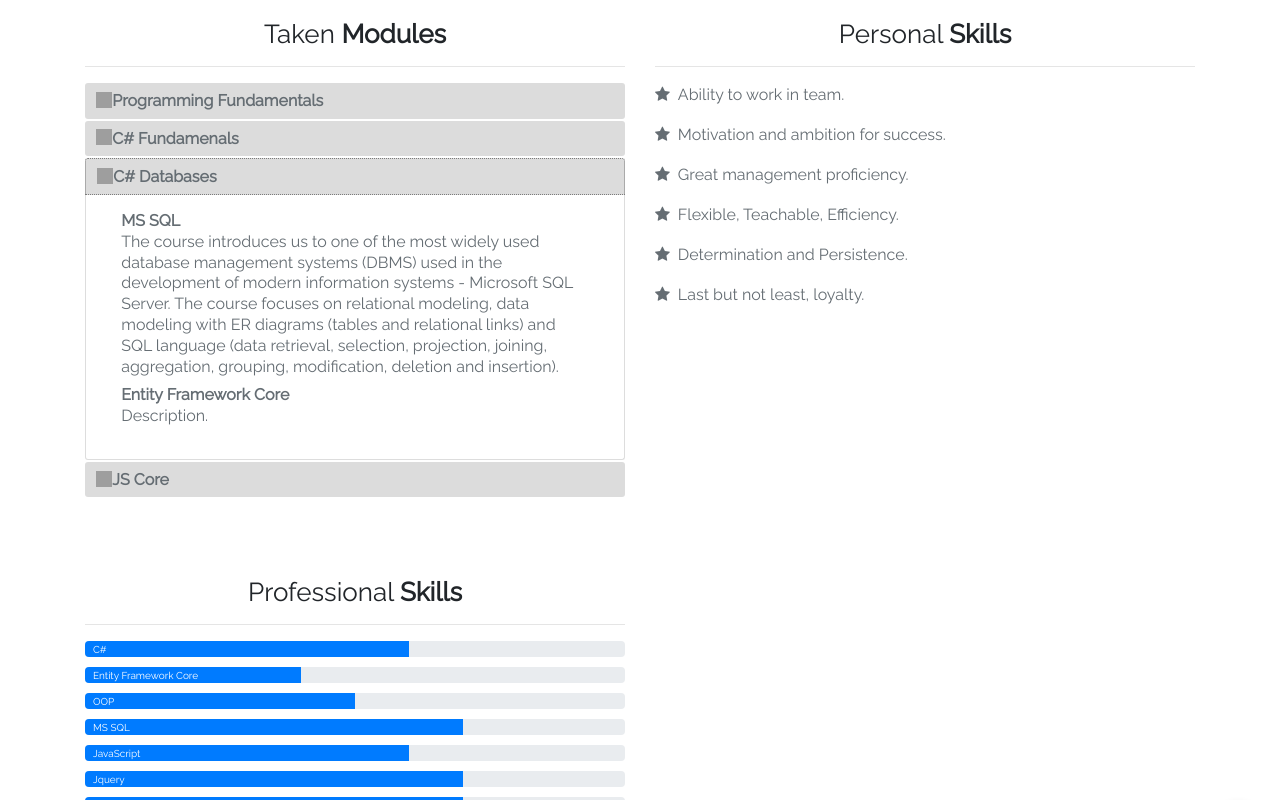
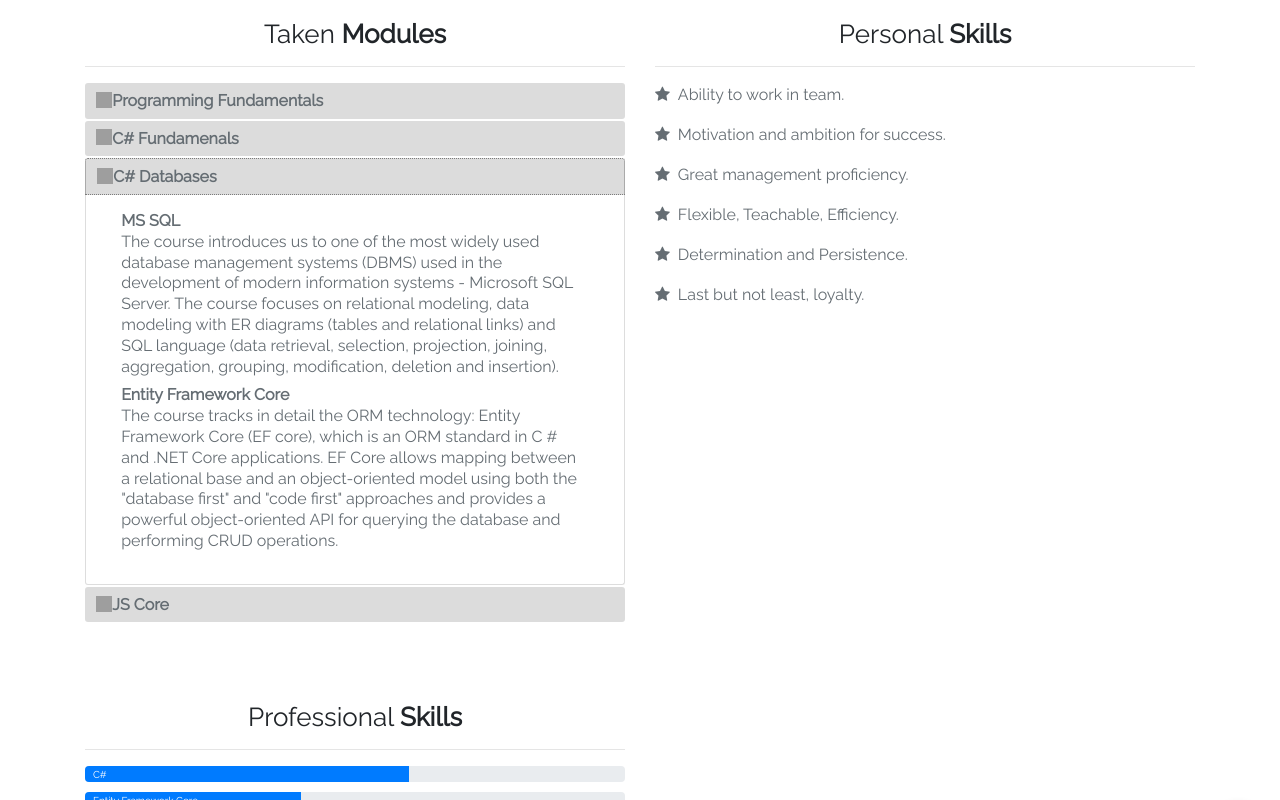
Before and after one commit to blazarow09/blazarow.github.io, a plain HTML site: page index.html in a window 1280 px wide. Both pictures are taken after a click on the tab "C# Databases". Shown: the part 783-1583 px from the top of the page. Drawn offline with nearby package versions, Linux system fonts and the light colour scheme; grey boxes are pictures that could not be loaded.

Commit message:
DB EFCore description added

```diff
--- a/index.html
+++ b/index.html
@@ -115,7 +115,7 @@
                                     <dt>MS SQL</dt>
                                     <dd>The course introduces us to one of the most widely used database management systems (DBMS) used in the development of modern information systems - Microsoft SQL Server. The course focuses on relational modeling, data modeling with ER diagrams (tables and relational links) and SQL language (data retrieval, selection, projection, joining, aggregation, grouping, modification, deletion and insertion).</dd>
                                     <dt>Entity Framework Core</dt>
-                                    <dd>Description.</dd>
+                                    <dd>The course tracks in detail the ORM technology: Entity Framework Core (EF core), which is an ORM standard in C # and .NET Core applications. EF Core allows mapping between a relational base and an object-oriented model using both the "database first" and "code first" approaches and provides a powerful object-oriented API for querying the database and performing CRUD operations.</dd>
                                 </dl>
                             </div>
                             <h3 class="textStyle"><b>JS Core</b></h3>
```
